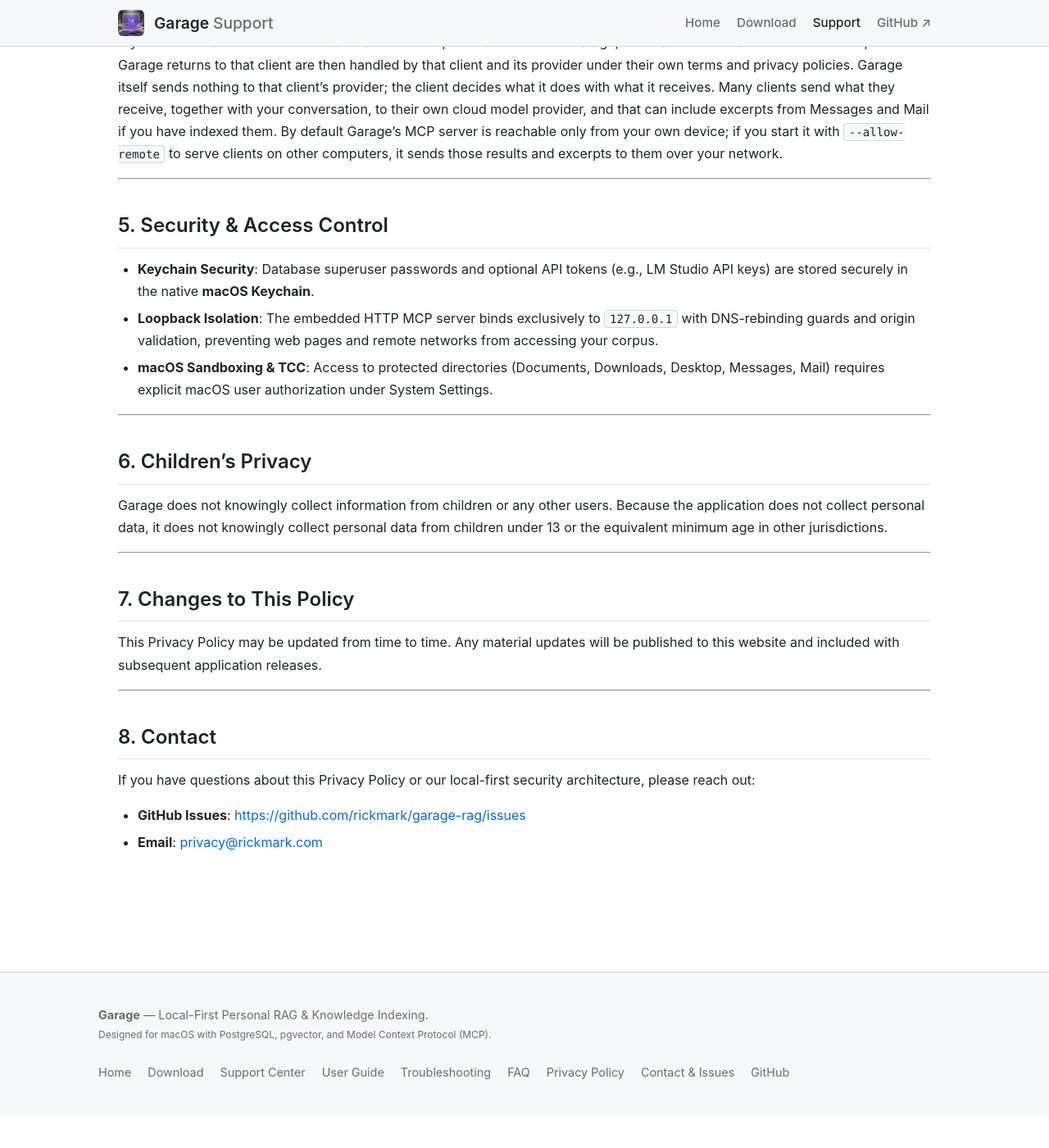
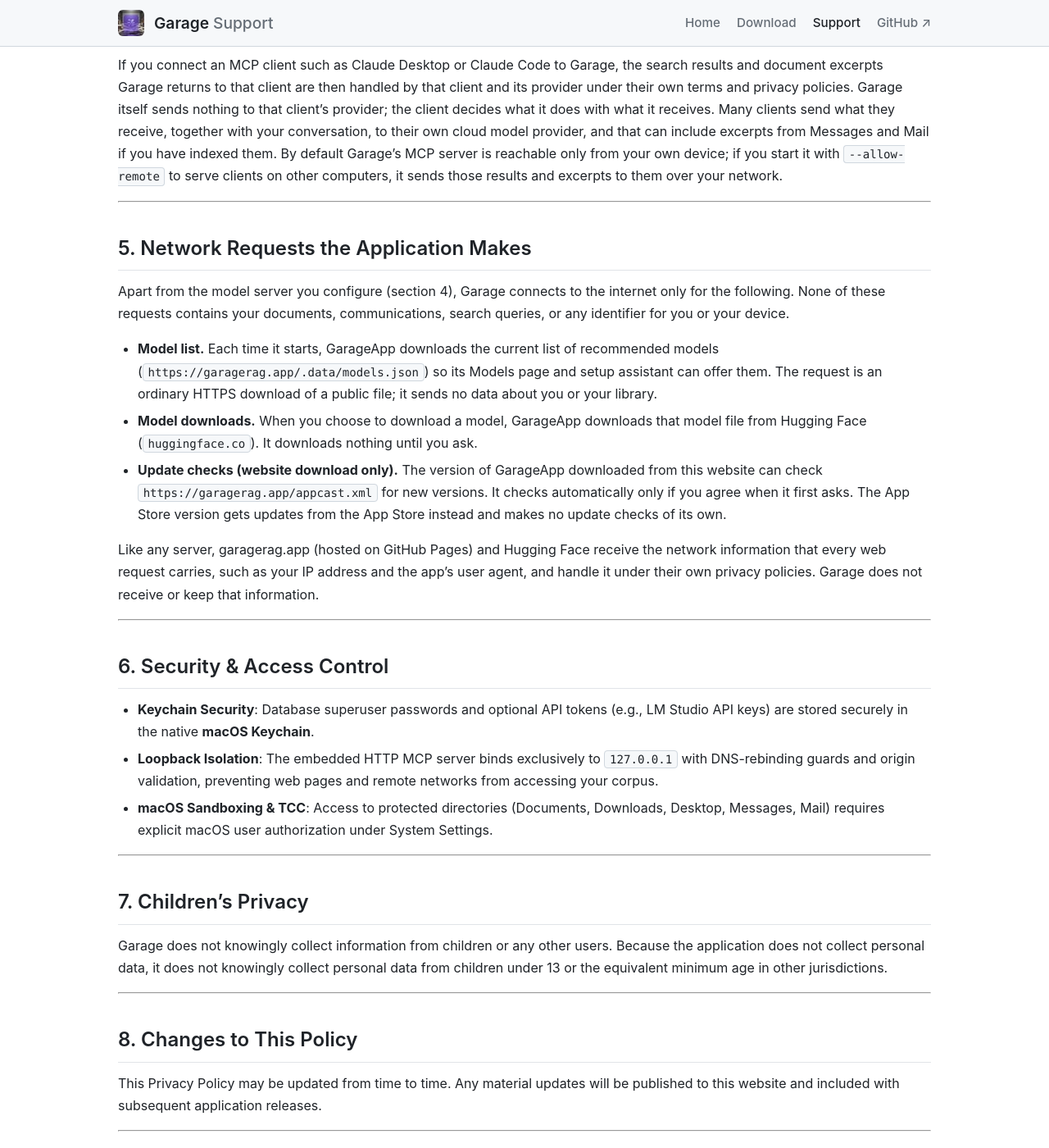
Before and after one commit to rickmark/garage-rag, a Jekyll site: the page built from docs/support/privacy-policy.md, in a window 1280 px wide and 1400 px high, scrolled down 1580 px. Shown: the whole window at 82% size. Built offline with Jekyll 4.4.1, drawn with Linux system fonts in a browser that asks for light colours; before the commit the page ends 2939 px from its top, so only the background shows below that; some of the changed text lies outside the part shown.

Commit message:
Prepare the store build for App Review's privacy questions
Disclose the app's own network requests (the launch-time models.json
fetch, model downloads, Sparkle update checks) in the privacy policy,
drop the Contacts, Calendars, Reminders, AppleEvents and
SystemAdministration usage strings nothing uses, and bundle a
PrivacyInfo.xcprivacy declaring no tracking or collection and the
required-reason APIs the app and its bundled runtimes call.

Co-Authored-By: Claude Opus 5.5 (1M context) <noreply@anthropic.com>
Claude-Session: https://claude.ai/code/session_01WbpPTi11jC9c8T5TJ9AyFW

```diff
--- a/docs/support/privacy-policy.md
+++ b/docs/support/privacy-policy.md
@@ -16,7 +16,7 @@ redirect_from:
 
 ## 1. Overview & Local-First Philosophy
 
-Garage is designed from the ground up as a **local-first** personal knowledge indexing and retrieval application. We respect your privacy and have designed the application so that it does not collect, track, or sell user data, and does not transmit your content anywhere except to a model server you configure yourself (section 4).
+Garage is designed from the ground up as a **local-first** personal knowledge indexing and retrieval application. We respect your privacy and have designed the application so that it does not collect, track, or sell user data, and does not transmit your content anywhere except to a model server you configure yourself (section 4). The few requests the application makes on its own, to fetch its model list, models you download, and updates, carry none of your data (section 5).
 
 ---
 
@@ -60,7 +60,19 @@ If you connect an MCP client such as Claude Desktop or Claude Code to Garage, th
 
 ---
 
-## 5. Security & Access Control
+## 5. Network Requests the Application Makes
+
+Apart from the model server you configure (section 4), Garage connects to the internet only for the following. None of these requests contains your documents, communications, search queries, or any identifier for you or your device.
+
+- **Model list.** Each time it starts, GarageApp downloads the current list of recommended models (`https://garagerag.app/.data/models.json`) so its Models page and setup assistant can offer them. The request is an ordinary HTTPS download of a public file; it sends no data about you or your library.
+- **Model downloads.** When you choose to download a model, GarageApp downloads that model file from Hugging Face (`huggingface.co`). It downloads nothing until you ask.
+- **Update checks (website download only).** The version of GarageApp downloaded from this website can check `https://garagerag.app/appcast.xml` for new versions. It checks automatically only if you agree when it first asks. The App Store version gets updates from the App Store instead and makes no update checks of its own.
+
+Like any server, garagerag.app (hosted on GitHub Pages) and Hugging Face receive the network information that every web request carries, such as your IP address and the app's user agent, and handle it under their own privacy policies. Garage does not receive or keep that information.
+
+---
+
+## 6. Security & Access Control
 
 - **Keychain Security**: Database superuser passwords and optional API tokens (e.g., LM Studio API keys) are stored securely in the native **macOS Keychain**.
 - **Loopback Isolation**: The embedded HTTP MCP server binds exclusively to `127.0.0.1` with DNS-rebinding guards and origin validation, preventing web pages and remote networks from accessing your corpus.
```
Also changed, not shown: other parts of docs/support/privacy-policy.md (+4 -4 lines), docs/privacy.md (+9 -0 lines), 3 other files.
